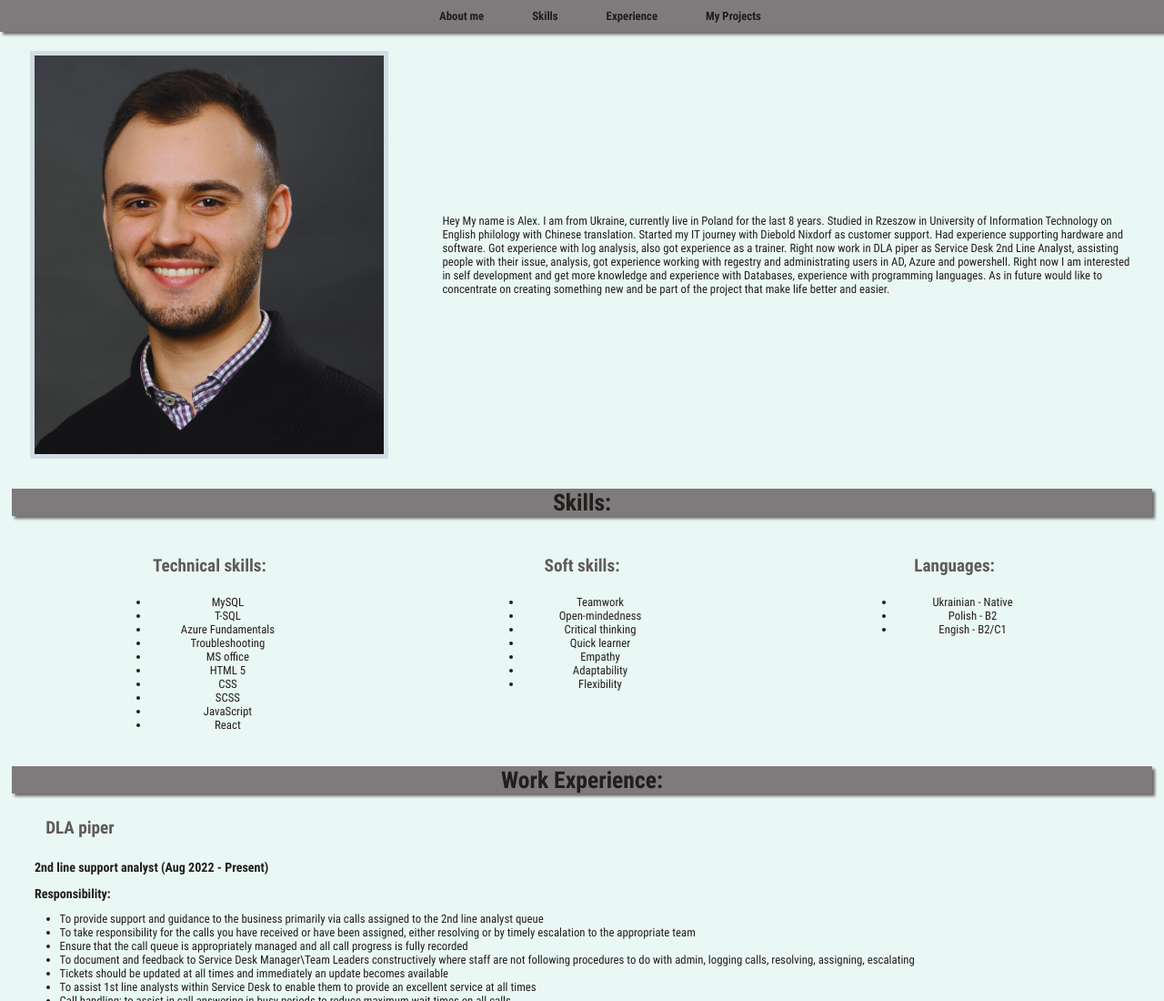
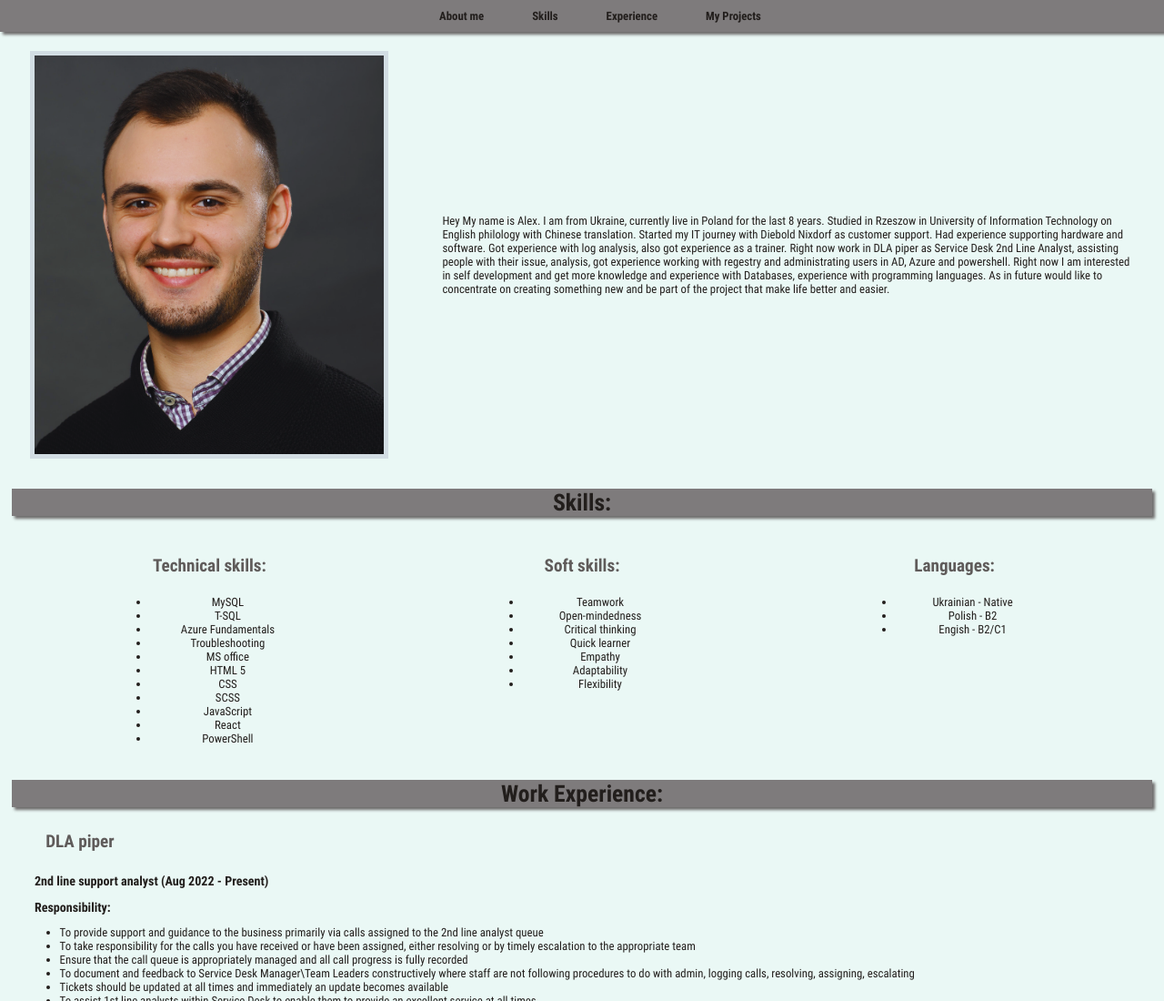
Before and after one commit to LogvynO/Oleksandr_Logvyn_CV_EN, a plain HTML site: page index.html in a window 1280 px wide. Shown: the top 1100 px of the page at 91% size. Drawn offline with Linux system fonts and the light colour scheme.

Commit message:
skills update
update of skills

```diff
--- a/index.html
+++ b/index.html
@@ -54,6 +54,7 @@
                     <li>SCSS</li>
                     <li>JavaScript</li>
                     <li>React</li>
+                    <li>PowerShell</li>
                 </ul>
             </div>
             <div class="tech-skill">
```
